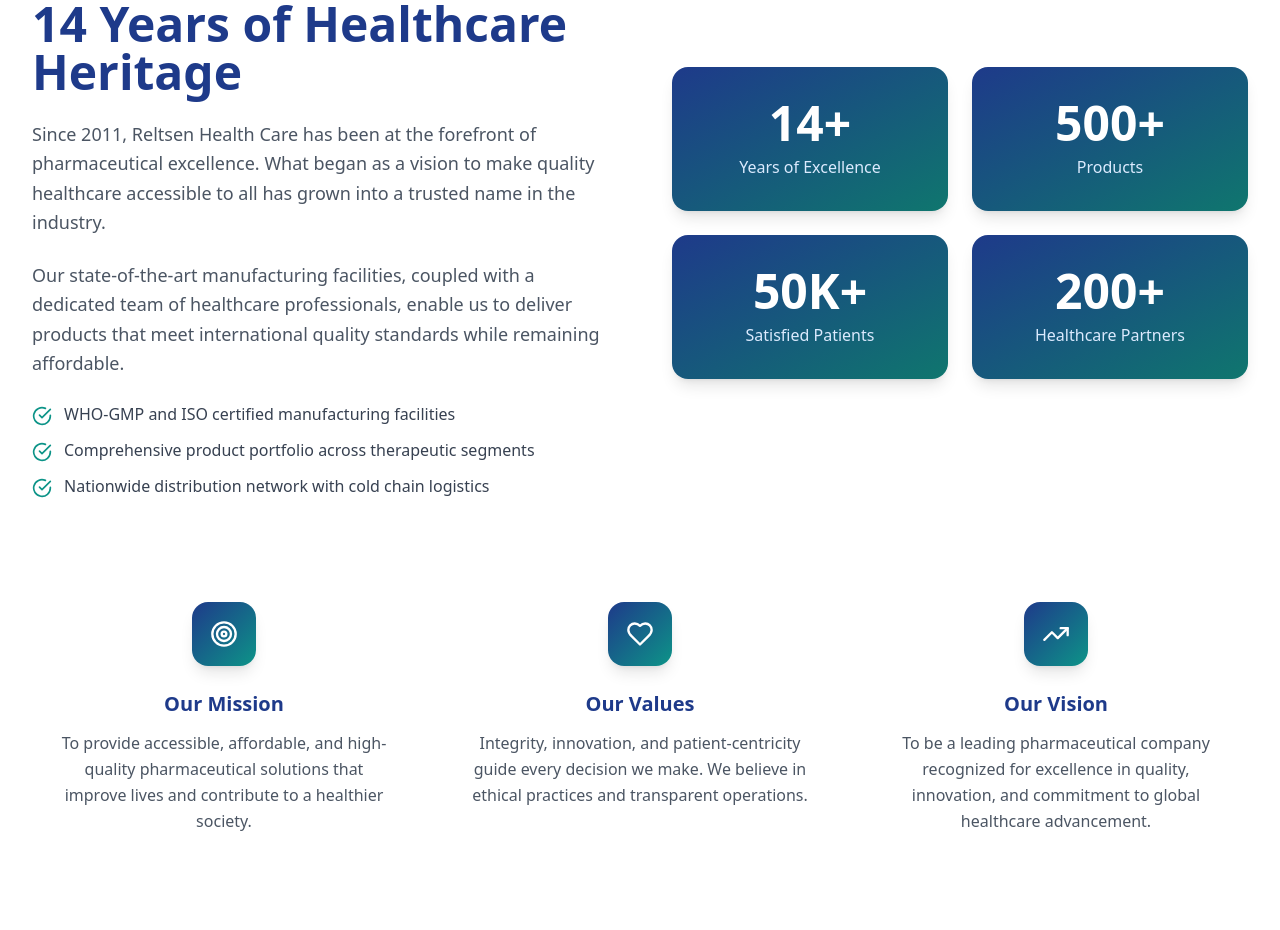
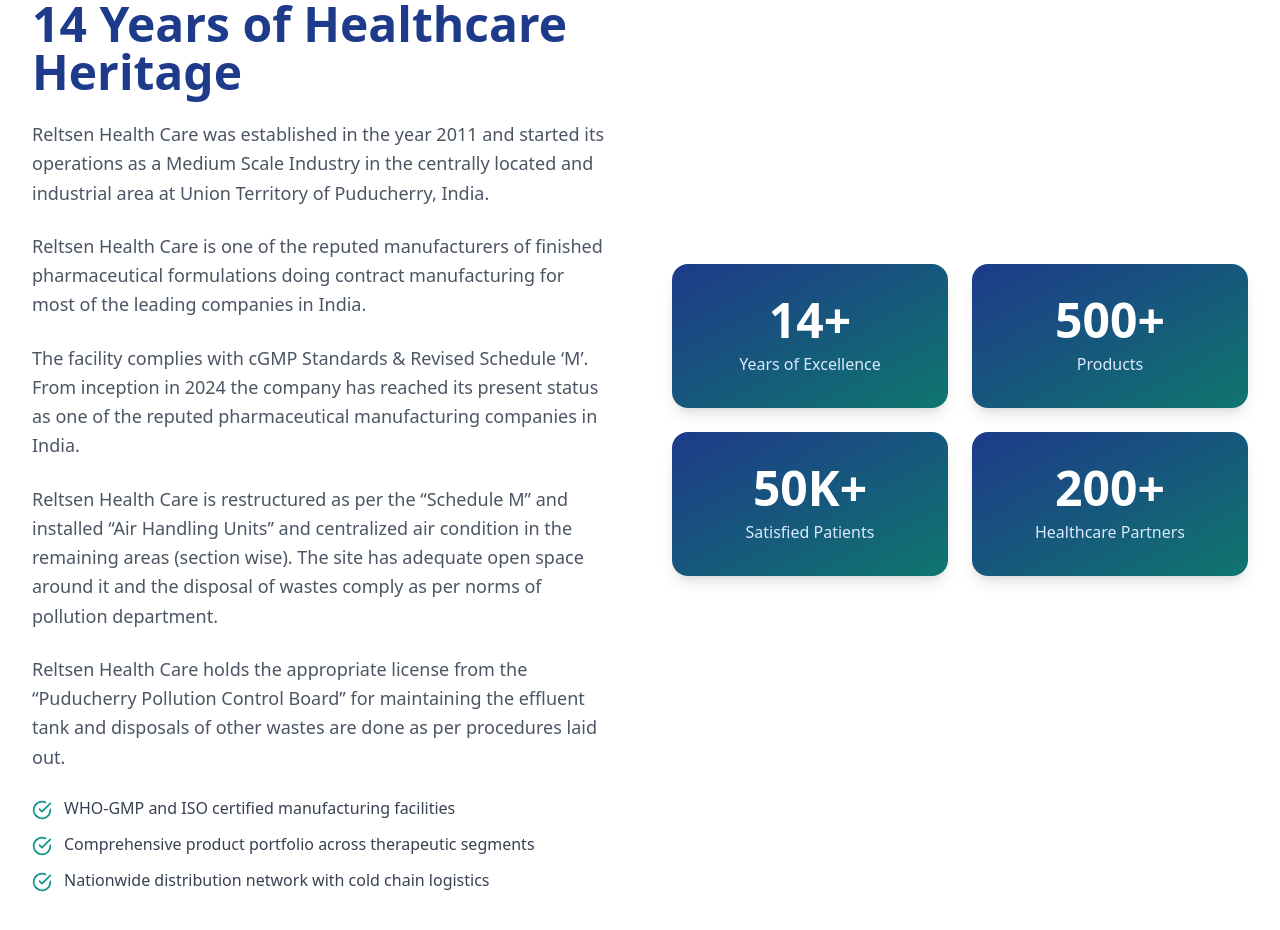
Before and after one commit to MohitV45/Healthcare-static-page, a React (Vite) app: page / in a window 1280 px wide. Shown: the part 1760-2690 px from the top of the page. Built offline with nearby package versions, Linux system fonts and the light colour scheme.

Commit message:
Update About Us section with new company history and compliance details

```diff
--- a/src/components/About.tsx
+++ b/src/components/About.tsx
@@ -59,10 +59,19 @@ export default function About() {
               14 Years of Healthcare Heritage
             </h2>
             <p className="text-lg text-gray-600 dark:text-gray-300 mb-6 leading-relaxed">
-              Since 2011, Reltsen Health Care has been at the forefront of pharmaceutical excellence. What began as a vision to make quality healthcare accessible to all has grown into a trusted name in the industry.
+              Reltsen Health Care was established in the year 2011 and started its operations as a Medium Scale Industry in the centrally located and industrial area at Union Territory of Puducherry, India.
             </p>
             <p className="text-lg text-gray-600 dark:text-gray-300 mb-6 leading-relaxed">
-              Our state-of-the-art manufacturing facilities, coupled with a dedicated team of healthcare professionals, enable us to deliver products that meet international quality standards while remaining affordable.
+              Reltsen Health Care is one of the reputed manufacturers of finished pharmaceutical formulations doing contract manufacturing for most of the leading companies in India.
+            </p>
+            <p className="text-lg text-gray-600 dark:text-gray-300 mb-6 leading-relaxed">
+              The facility complies with cGMP Standards & Revised Schedule ‘M’. From inception in 2024 the company has reached its present status as one of the reputed pharmaceutical manufacturing companies in India.
+            </p>
+            <p className="text-lg text-gray-600 dark:text-gray-300 mb-6 leading-relaxed">
+              Reltsen Health Care is restructured as per the “Schedule M” and installed “Air Handling Units” and centralized air condition in the remaining areas (section wise). The site has adequate open space around it and the disposal of wastes comply as per norms of pollution department.
+            </p>
+            <p className="text-lg text-gray-600 dark:text-gray-300 mb-6 leading-relaxed">
+              Reltsen Health Care holds the appropriate license from the “Puducherry Pollution Control Board” for maintaining the effluent tank and disposals of other wastes are done as per procedures laid out.
             </p>
             <div className="space-y-3">
               {[
```
